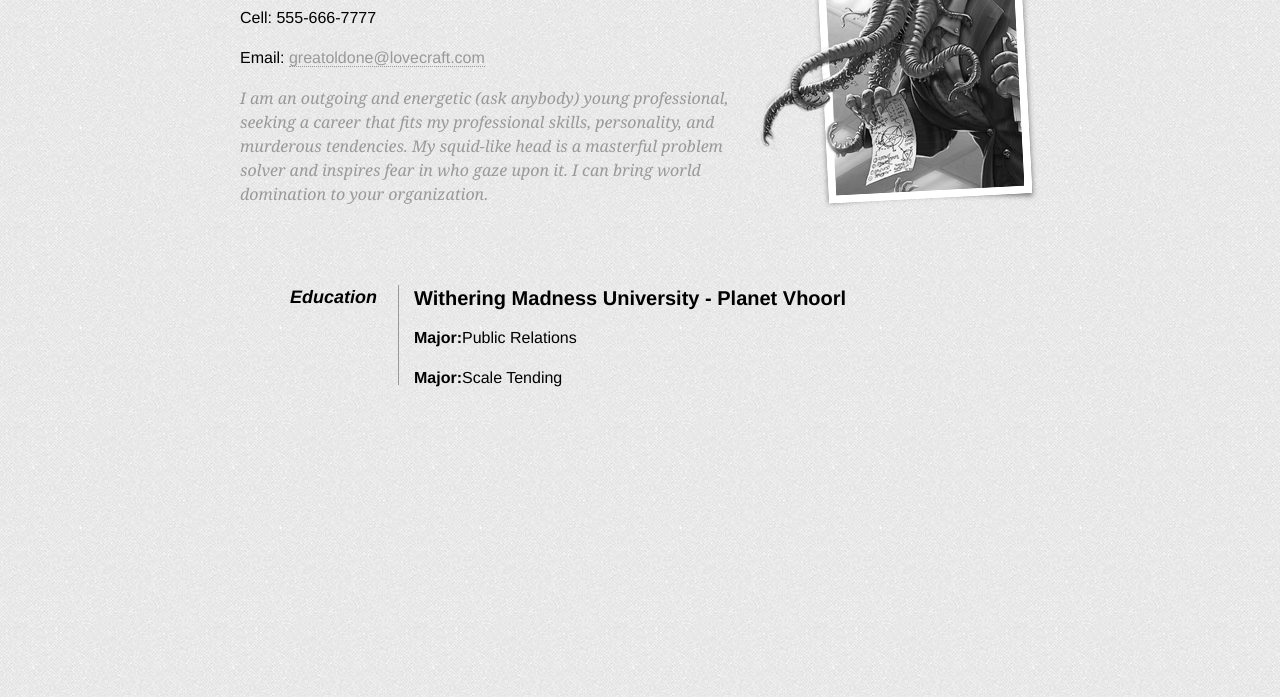
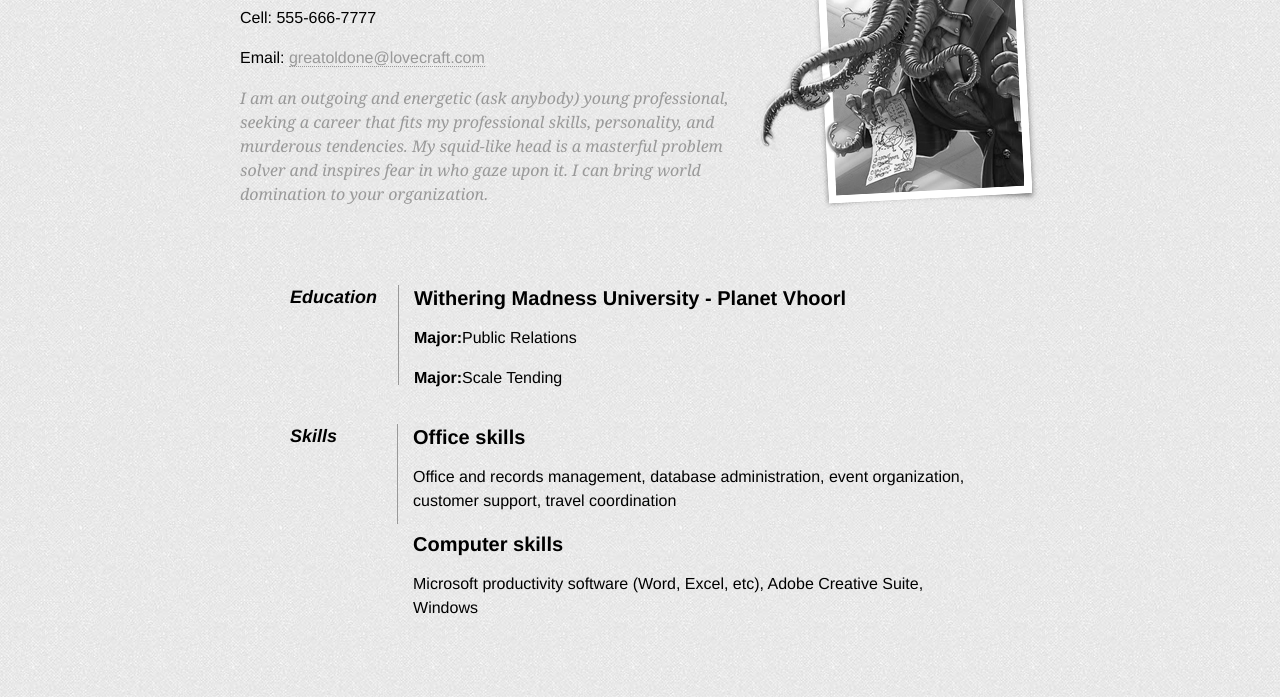
Before and after one commit to sanazmemar/aboutme1, a website: page index.html in a window 1280 px wide. Shown: the part 103-800 px from the top of the page. Drawn offline with Linux system fonts and the light colour scheme.

Commit message:
ability-skills

```diff
--- a/css/general.scss
+++ b/css/general.scss
@@ -69,4 +69,16 @@ h4{
       font-weight: bold;
     }
   }
+  .skills{
+  display: flex;
+  flex-direction: row;
+  h3{
+        padding-right: 60px;
+    border-right: 1px solid $primary-color;
+  }
+  .skill-content{
+    padding-left: 15px;
+  }
 }
+
+}
--- a/index.html
+++ b/index.html
@@ -31,6 +31,15 @@
 		<p><span>Major:</span>Scale Tending</p>
 	</div>
 </div>
+<div class="skills">
+	<h3>Skills</h3>
+	<div class="skill-content">
+		<h4>Office skills</h4>
+<p>Office and records management, database administration, event organization, customer support, travel coordination</p>
+<h4>Computer skills</h4>
+<p>Microsoft productivity software (Word, Excel, etc), Adobe Creative Suite, Windows</p>
+	</div>
+</div>
 </div>
 	</div>
 </body>
```
Also changed, not shown: public/css/app.css.
